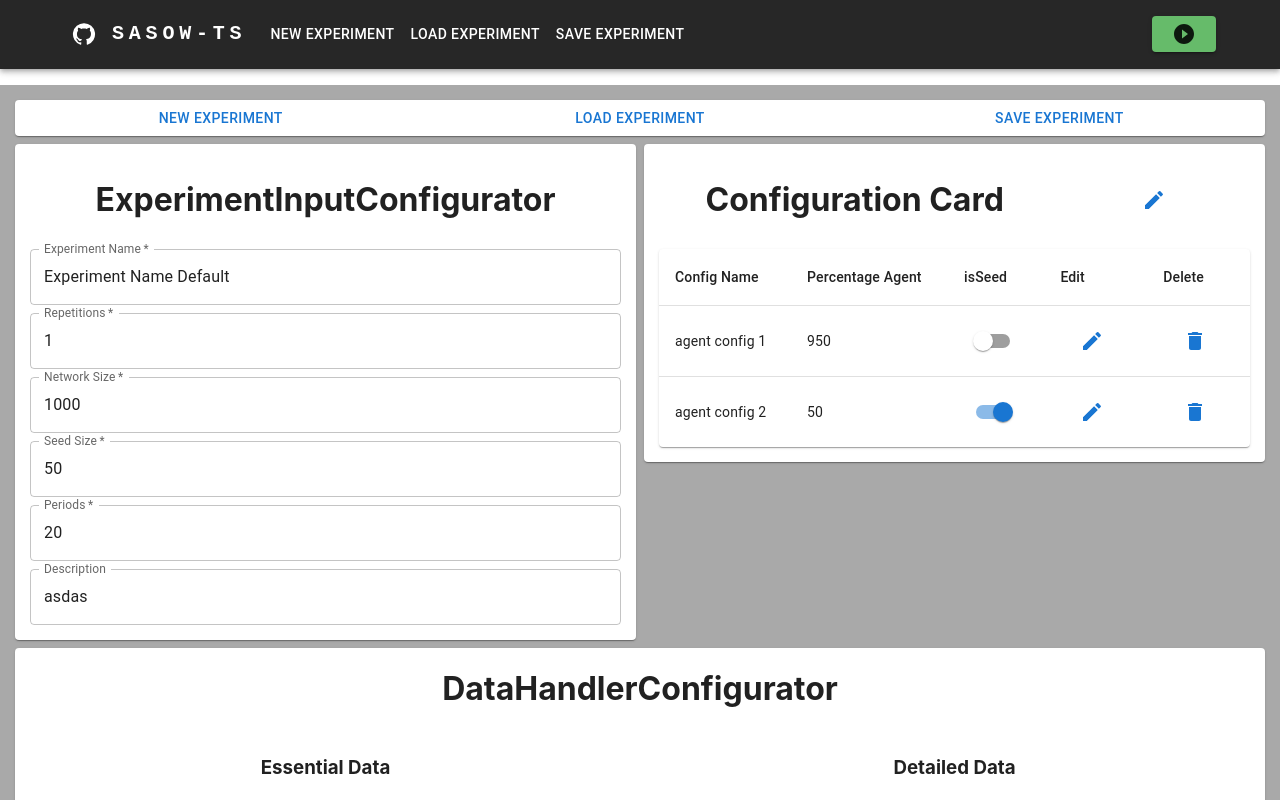
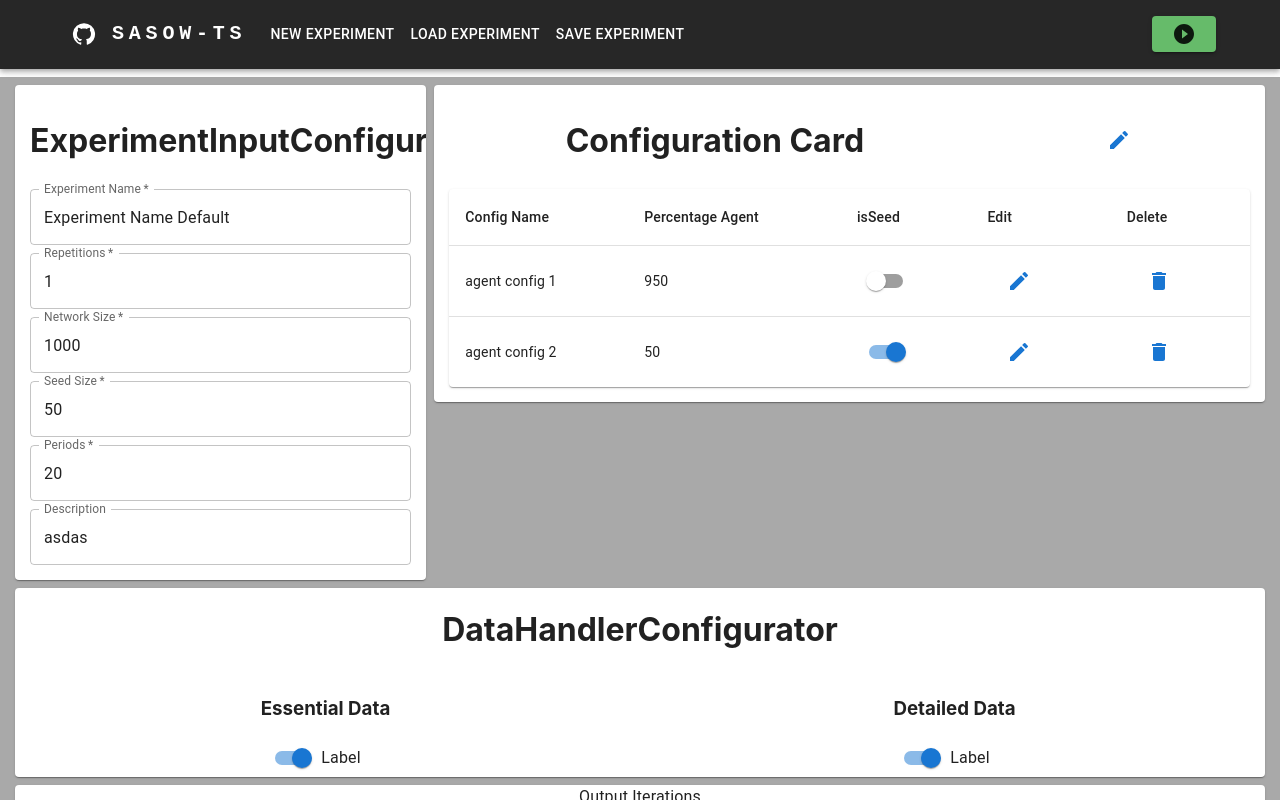
Before and after one commit to sasow-org/sasow-org.github.io, a React (Create React App) app: page / in a window 1280 px wide. Shown: the top 800 px of the page. Built offline with nearby package versions, Linux system fonts and the light colour scheme.

Commit message:
update: change layout

```diff
--- a/src/components/TemplateLayout.tsx
+++ b/src/components/TemplateLayout.tsx
@@ -8,24 +8,18 @@ import OutputIterationsCard from "./Cards/OutputIterationsCard/OutputIterationsC
 import Box from "@mui/material/Box";
 import {useState} from "react";
 
-
-
-
 export default function TemplateLayout(props){
 
     const [experimentConfig, setExperimentConfig] = useState(props.experimentConfig)
 
     return (
-        <Box mt={2} padding={"15px"} maxHeight={1000} height={1000} style={{backgroundColor: "darkgray",
+        <Box mt={2} paddingX={"15px"} maxHeight={1000} height={1000} style={{backgroundColor: "darkgray",
         }}>
             <Grid container spacing={1}>
-                <Grid item xs={12}>
-                    <ExperimentsOptionsCard />
-                </Grid>
-                <Grid item xs={6}>
+                <Grid item xs={4}>
                     <ExperimentInputCard experimentConfig={experimentConfig}/>
                 </Grid>
-                <Grid item xs={6}>
+                <Grid item xs={8}>
                     <ConfigurationCard experimentConfig={experimentConfig}/>
                 </Grid>
                 <Grid item xs={12}>
```
